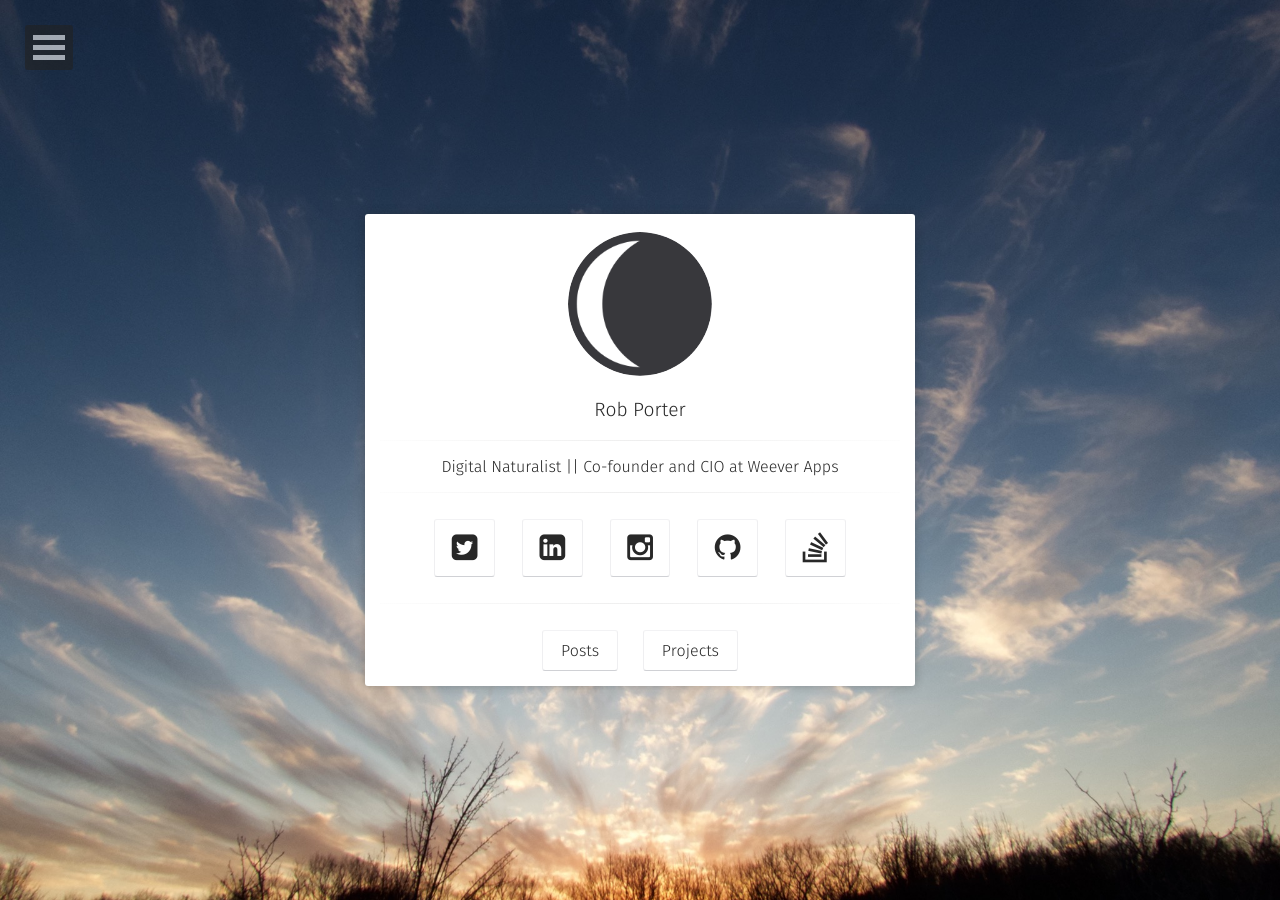
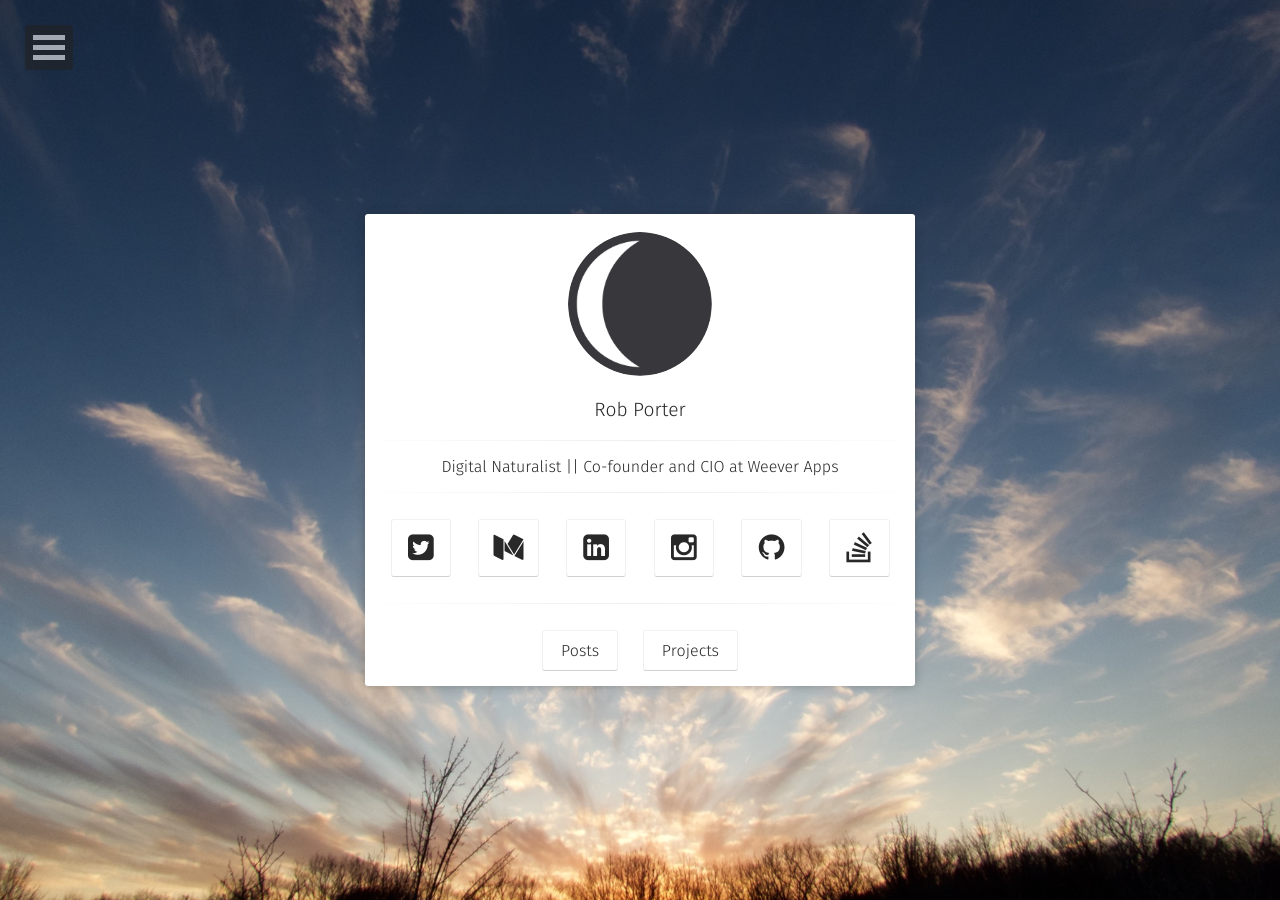
Before and after one commit to rgeraldporter/rgeraldporter.github.io, a Jekyll site: the page built from index.html, in a window 1280 px wide. Built offline with Jekyll 4.4.1, drawn with Linux system fonts in a browser that asks for light colours; some web fonts are replaced.

Commit message:
Added Medium

```diff
--- a/_config.yml
+++ b/_config.yml
@@ -46,6 +46,7 @@ stackoverflow:     325674/rob-porter
 linkedin:          rgeraldporter
 #xing:              username
 instagram:          rgeraldporter
+medium:             '@rgeraldporter'
 #lastfm:            username
 #tumblr:            username
 #pinterest:         username
--- a/_includes/social-links.html
+++ b/_includes/social-links.html
@@ -2,6 +2,7 @@
                     <h3 class="title" style="font-size:30px;">
                         {% if site.email %}<a class="social-btn" href="mailto:{{ site.email }}" target="_blank" rel="noopener noreferrer"><i class="fa fa-fw fa-envelope-square"></i></a>{% endif %}
                         {% if site.twitter %}<a class="social-btn" href="http://twitter.com/{{ site.twitter }}" target="_blank" rel="noopener noreferrer"><i class="fa fa-fw fa-twitter-square"></i></a>{% endif %}
+                        {% if site.medium %}<a class="social-btn" href="https://medium.com/{{ site.medium }}" target="_blank" rel="noopener noreferrer"><i class="fa fa-fw fa-medium"></i></a>{% endif %}
                         {% if site.facebook %}<a class="social-btn" href="http://facebook.com/{{ site.facebook }}" target="_blank" rel="noopener noreferrer"><i class="fa fa-fw fa-facebook-square"></i></a>{% endif %}
                         {% if site.google.plus %}<a class="social-btn" href="http://plus.google.com/+{{ site.google.plus }}" target="_blank" rel="noopener noreferrer"><i class="fa fa-fw fa-google-plus-square"></i></a>{% endif %}
                         {% if site.linkedin %}<a class="social-btn" href="http://linkedin.com/in/{{ site.linkedin }}" target="_blank" rel="noopener noreferrer"><i class="fa fa-fw fa-linkedin-square"></i></a>{% endif %}
```
Also changed, not shown: 2 other files.
